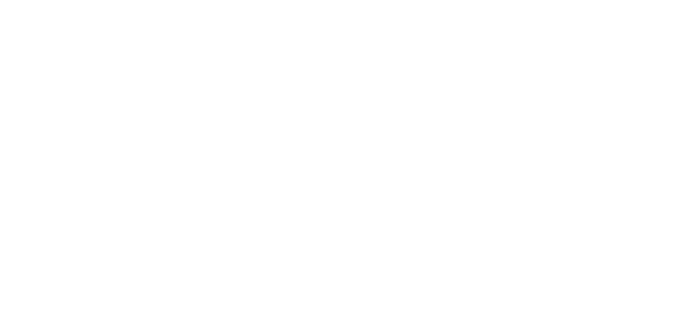
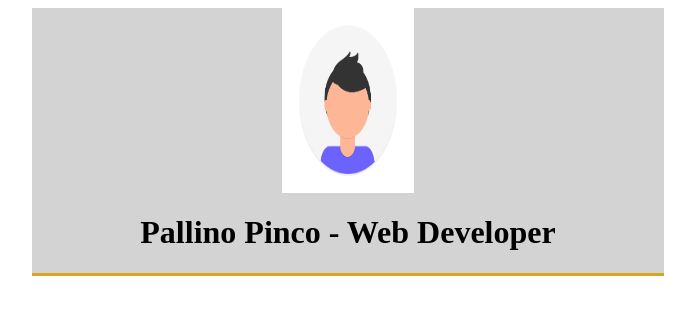
Before and after one commit to L-V-Dragon/html-css-curriculum-vitae, a plain HTML site: page index.html in a window 1280 px wide. Shown: the whole page, without its empty margins (292-987 px from the left). Drawn offline with Linux system fonts and the light colour scheme; files whose address does not match are found by name.

Commit message:
Creazione primo div

```diff
--- a/index.html
+++ b/index.html
@@ -4,9 +4,19 @@
     <meta charset="UTF-8">
     <meta http-equiv="X-UA-Compatible" content="IE=edge">
     <meta name="viewport" content="width=device-width, initial-scale=1.0">
-    <title>Document</title>
+    <link rel="stylesheet" href ="style.css">
+    <title>Curriculum Vitae</title>
+
 </head>
+
+
 <body>
+    <div class="bg">
+        <img src="D:/Esercizi GIT/html-css-curriculum-vitae/img/profile.png" alt="Foto Profilo"  height="185" class="align-img">
+        <h1 class="aligment-text">Pallino Pinco - Web Developer</h1>
+    </div>
+
+
 
 </body>
 </html>
--- a/style.css
+++ b/style.css
@@ -0,0 +1,19 @@
+.aligment-text {
+    text-align: center;
+}
+
+.align-img {
+    display: block;
+    margin-left: auto;
+    margin-right: auto;
+    width: 21%;
+    background-color: white;
+}
+
+.bg{
+    margin: auto;
+    width: 50%;
+    border-bottom: 3px solid goldenrod;
+    background-color: lightgrey;
+
+}
```
